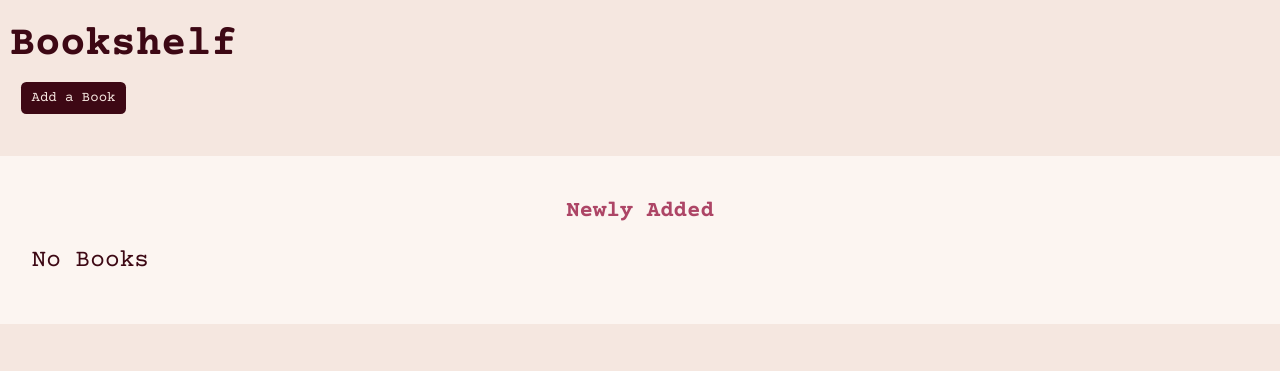
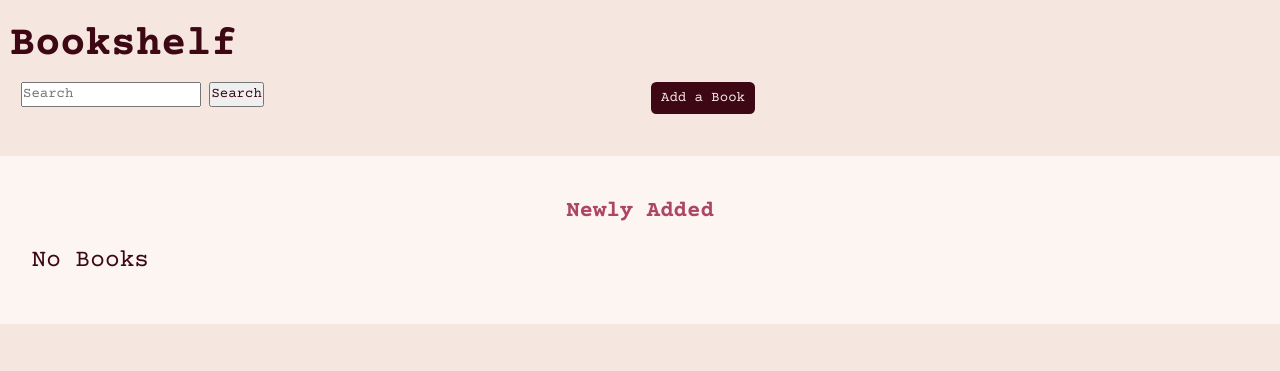
Before and after one commit to rhiannonmcn/the-book-nook, a Django app: page /bookshelf/ in a window 1280 px wide. Shown: the part 49-420 px from the top of the page. Run offline with Django 4.2, Linux system fonts and the light colour scheme; data that the repository does not hold is empty; some libraries are stand-ins or nearby versions.

Commit message:
Add query for search bar in BookList view

```diff
--- a/book/templates/book/bookshelf.html
+++ b/book/templates/book/bookshelf.html
@@ -4,6 +4,14 @@
 
   <div class="container-fluid">
     <div class="row">
+      <div class="col">
+        <form method="GET" action="">
+          <input class="searchfield" id="searchbox" name="search" type="text" placeholder="Search"/>
+
+          <input class="searchbutton" type="submit" value="Search"/>
+        </form>
+
+      </div>
       <div class="col">
         <a href="{% url 'add_book' %}"
           ><button class="btn btn-styles mb-5">Add a Book</button></a
--- a/book/views.py
+++ b/book/views.py
@@ -1,6 +1,7 @@
 from django.shortcuts import render, get_object_or_404, reverse
 from django.views.generic import View, CreateView, ListView
 from django.http import HttpResponseRedirect
+from django.db.models import Q
 from django.utils.text import slugify
 from .models import Book, Genre
 from .forms import AddBookForm, BookForm
@@ -34,6 +35,19 @@ class BookList(ListView):
         book_approved=True).order_by('-book_created_on')
     template_name = 'book/bookshelf.html'
     paginate_by = 18
+
+    def get_queryset(self):
+        """_summary_
+
+        Returns:
+            _type_: _description_
+        """
+        name = self.request.GET.get('search', '')
+        object_list = Book.objects.all()
+        if name:
+            object_list = object_list.filter(title__icontains=name)
+        return object_list
+
 
 
 class AddBook(CreateView):
--- a/booknook/settings.py
+++ b/booknook/settings.py
@@ -28,7 +28,7 @@ TEMPLATES_DIR = os.path.join(BASE_DIR, 'templates')
 SECRET_KEY = os.environ.get('SECRET_KEY')
 
 # SECURITY WARNING: don't run with debug turned on in production!
-DEBUG = False
+DEBUG = True
 
 ALLOWED_HOSTS = ['rhi-book-nook.herokuapp.com', 'localhost', '127.0.0.1']
 
```
